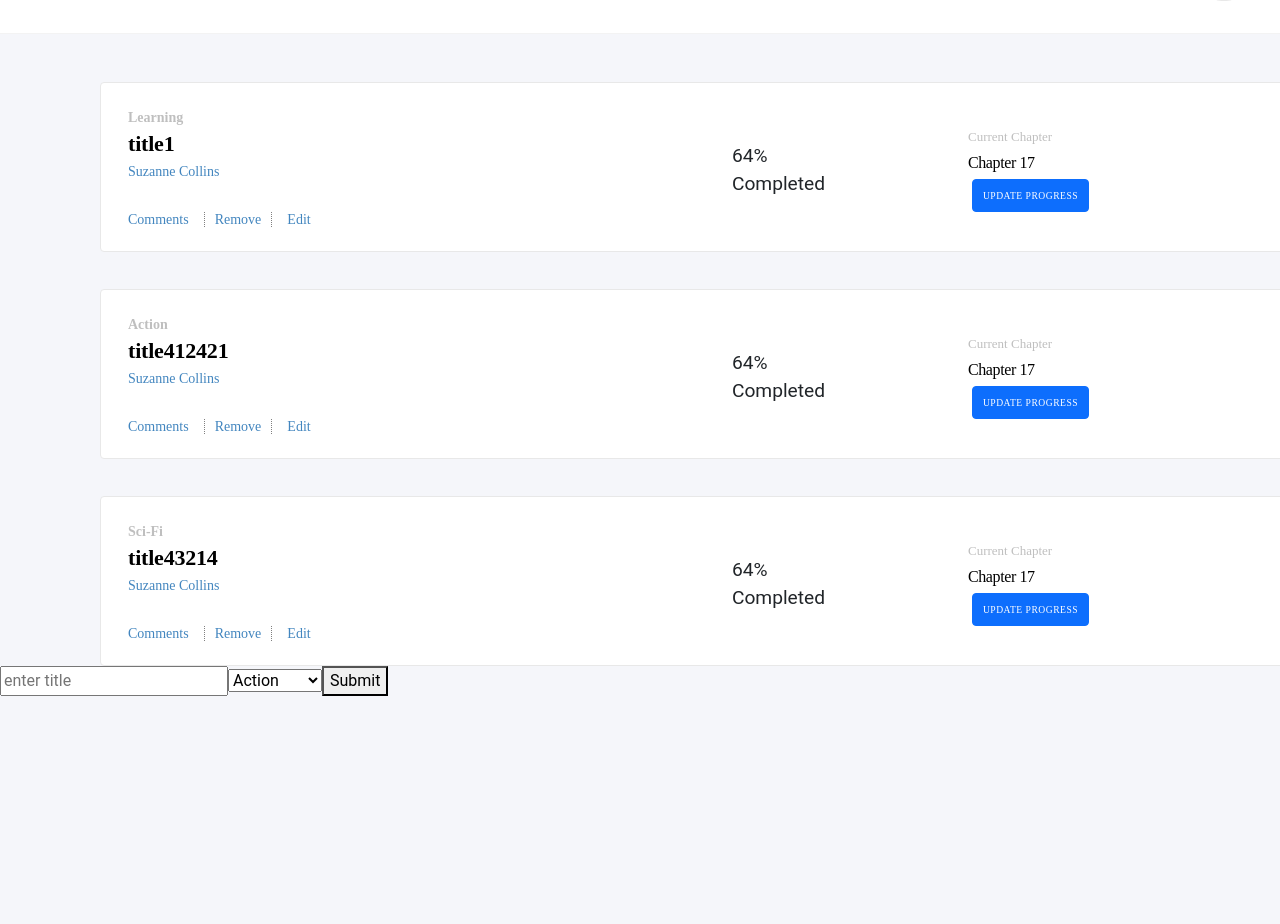
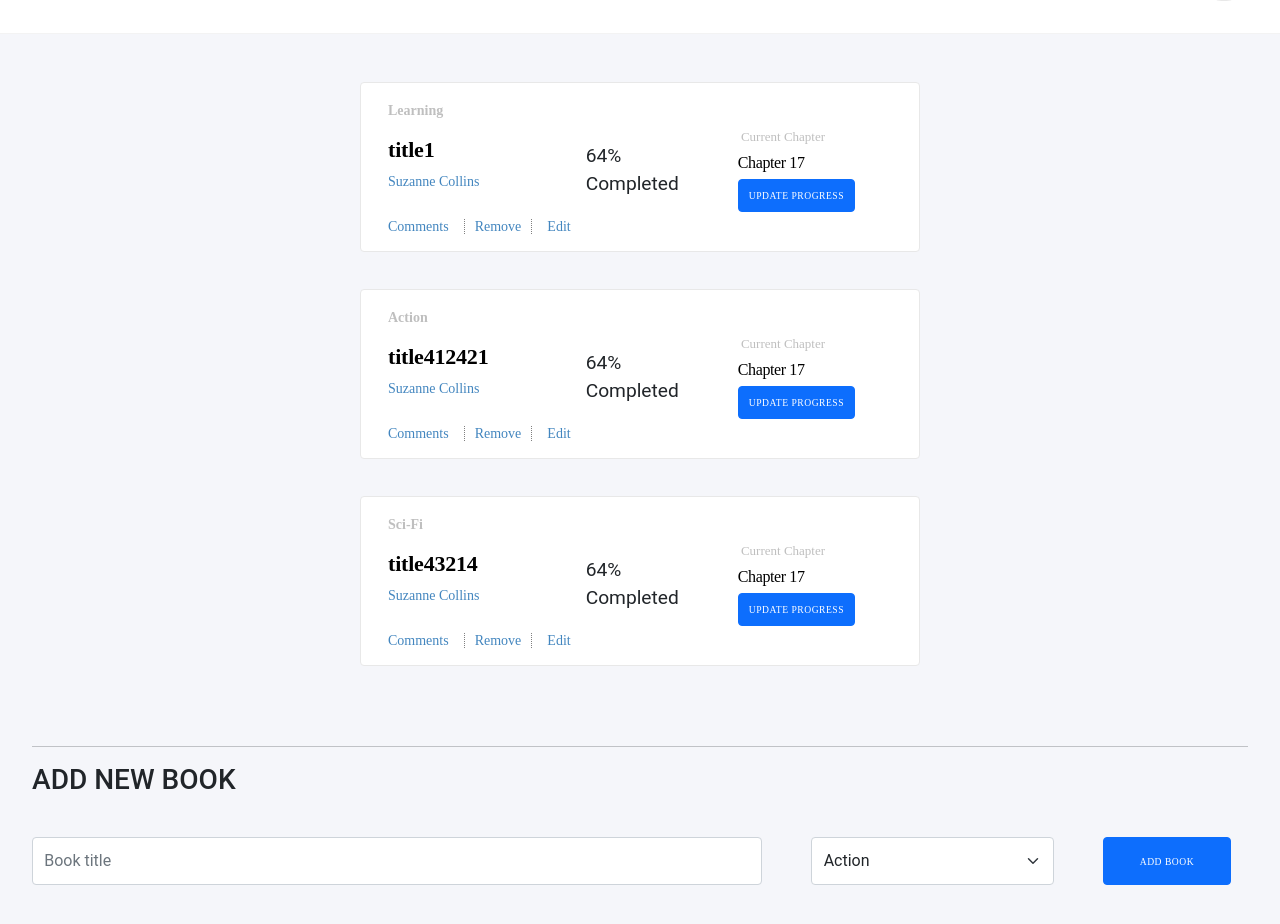
Before and after one commit to MarkoNS1990/bookstore, a React (Create React App) app: page / in a window 1280 px wide. Shown: the part 86-1010 px from the top of the page. Before the commit the page ends 800 px from the top, so only its background shows below. Built offline with nearby package versions, Linux system fonts and the light colour scheme.

Commit message:
Add styles for form

```diff
--- a/src/components/App.js
+++ b/src/components/App.js
@@ -5,7 +5,7 @@ import Navbar from './Navbar';
 
 function App() {
   return (
-    <div>
+    <div className="app-div">
       <Navbar />
       <BooksList />
       <BooksForm />
--- a/src/components/CategoryFilter.js
+++ b/src/components/CategoryFilter.js
@@ -16,7 +16,7 @@ function CategoryFilter() {
 
   return (
     <div className="categories-div">
-      <select className="form-select" aria-label="Default select example" onChange={(e) => handleFilterChange(e)} value={filter}>
+      <select id="categories" className="form-select" aria-label="Default select example" onChange={(e) => handleFilterChange(e)} value={filter}>
         {categories.map((cat) => <option key={Math.random() * 1000}>{cat}</option>)}
 
       </select>
--- a/src/containers/BooksForm.js
+++ b/src/containers/BooksForm.js
@@ -1,5 +1,6 @@
 import React, { useState } from 'react';
 import { useDispatch } from 'react-redux';
+import '../styles/BooksForm.css';
 
 function BooksForm() {
   const dispatch = useDispatch();
@@ -31,15 +32,19 @@ function BooksForm() {
   };
 
   return (
-    <form onSubmit={onFormSubmit}>
-      <input type="text" id="title" placeholder="enter title" onChange={handleInputChange} value={title} />
-      <select onChange={handleSelectChange} value={category}>
-        {categories.map((cat) => <option key={Math.random() * 1000}>{cat}</option>)}
+    <div className="form-div">
+      <hr />
+      <h3 className="form-title">ADD NEW BOOK</h3>
+      <form onSubmit={onFormSubmit} className="form">
+        <input className="title-input form-control" type="text" id="title" placeholder="Book title" onChange={handleInputChange} value={title} />
+        <select className="form-select" onChange={handleSelectChange} value={category} placeholder="Category">
+          {categories.map((cat) => <option key={Math.random() * 1000}>{cat}</option>)}
 
-      </select>
-      <button type="submit">Submit</button>
-      <p>{error}</p>
-    </form>
+        </select>
+        <button className="submit btn btn-primary chapter-btn" type="submit">ADD BOOK</button>
+        <p>{error}</p>
+      </form>
+    </div>
   );
 }
 
--- a/src/styles/App.css
+++ b/src/styles/App.css
@@ -1,3 +1,7 @@
 body {
   margin: auto;
 }
+
+.app-div {
+  margin: 0 auto;
+}
--- a/src/styles/Book.css
+++ b/src/styles/Book.css
@@ -1,7 +1,8 @@
 .item {
-  width: 75rem;
+  width: 35rem;
+  padding: 5rem;
   height: 10.625rem;
-  margin: 2.313rem 6.25rem 0;
+  margin: 2.313rem auto 0;
   padding: 2rem 9.188rem 1.625rem 1.688rem;
   border-radius: 4px;
   border: solid 1px #e8e8e8;
@@ -12,9 +13,7 @@
 }
 
 .category {
-  width: 3.063rem;
   height: 1.125rem;
-  margin: 0 2.438rem 0 0;
   opacity: 0.5;
   font-family: Montserrat;
   font-size: 0.875rem;
@@ -27,9 +26,7 @@
 }
 
 .title {
-  width: 12.313rem;
   height: 1.813rem;
-  margin: 0.188rem 20.188rem 0 0;
   font-family: RobotoSlab;
   font-size: 1.375rem;
   font-weight: bold;
@@ -41,8 +38,6 @@
 }
 
 .author {
-  width: 6.688rem;
-  height: 1.188rem;
   margin: 0.25rem 0 0;
   font-family: RobotoSlab;
   font-size: 0.875rem;
@@ -56,7 +51,6 @@
 }
 
 .item-link {
-  width: 4.563rem;
   height: 1.188rem;
   margin: 0.188rem 0.938rem 0.125rem 0;
   font-family: RobotoSlab;
@@ -81,7 +75,7 @@
 }
 
 .current {
-  width: 7.875rem;
+  width: 7rem;
   height: 1.125rem;
   margin: 0.063rem 3.625rem 0 3.688rem;
   opacity: 0.5;
@@ -96,7 +90,7 @@
 }
 
 .chapter {
-  width: 4.688rem;
+  width: 4.2rem;
   height: 1.313rem;
   margin: 0.438rem 6.813rem 0.25rem 3.688rem;
   font-family: RobotoSlab;
--- /dev/null
+++ b/src/styles/BooksForm.css
@@ -0,0 +1,30 @@
+.form-div {
+  padding: 2rem;
+  margin: 2rem auto;
+  display: flex;
+  flex-direction: column;
+  /* align-items: center; */
+}
+
+.form {
+  display: flex;
+  margin-top: 2rem;
+  justify-content: space-between;
+}
+
+.title-input {
+  width: 60%;
+  margin-right: 2rem;
+  padding: 0.7rem;
+}
+
+.form-select {
+  width: 20%;
+  margin-right: 2rem;
+}
+
+.submit {
+  width: 8rem;
+}
+
+.form-title {}
--- a/src/styles/CategoryFilter.css
+++ b/src/styles/CategoryFilter.css
@@ -1,3 +1,7 @@
 .categories-div {
     display: flex;
 }
+
+.categories {
+    width: 100%;
+}
```
